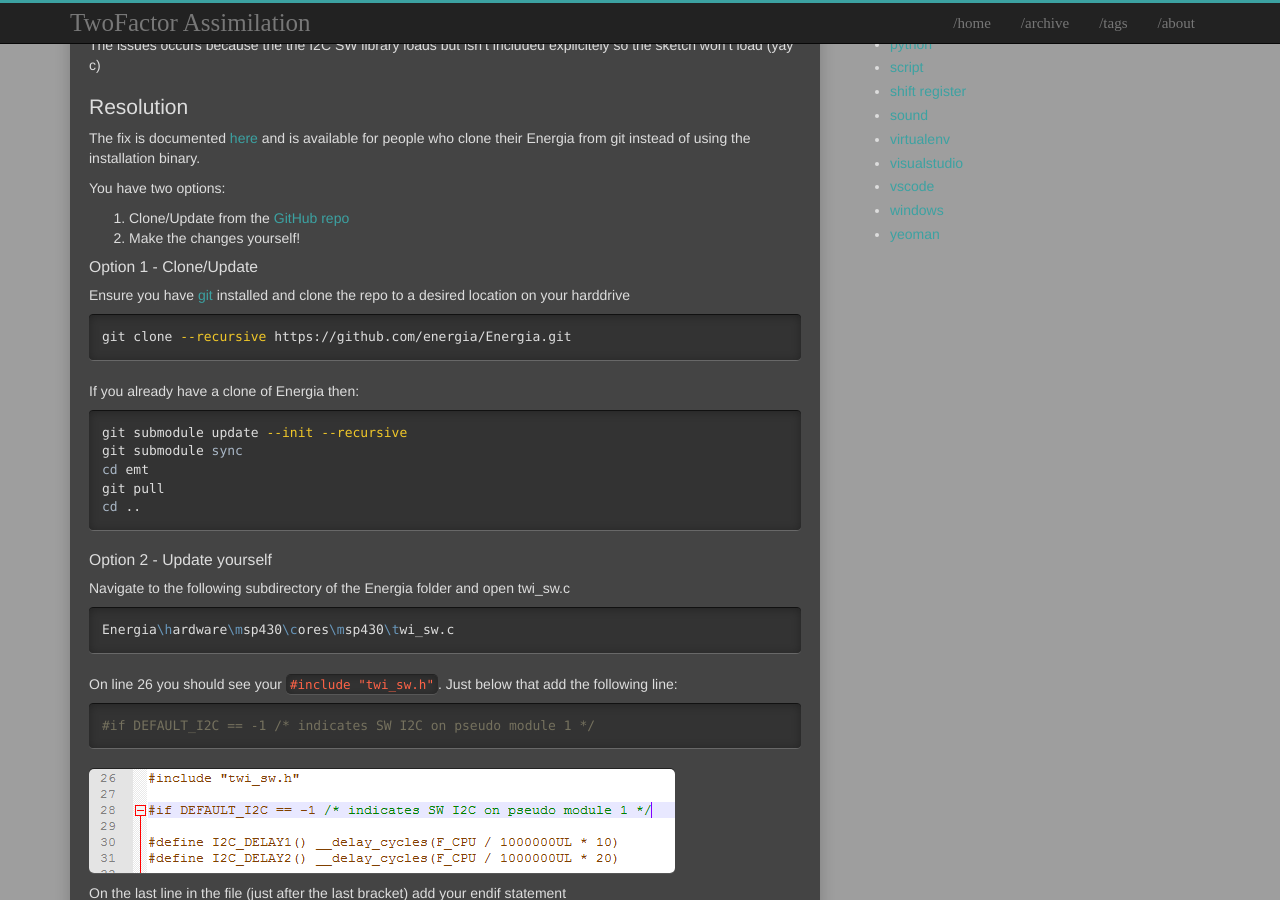
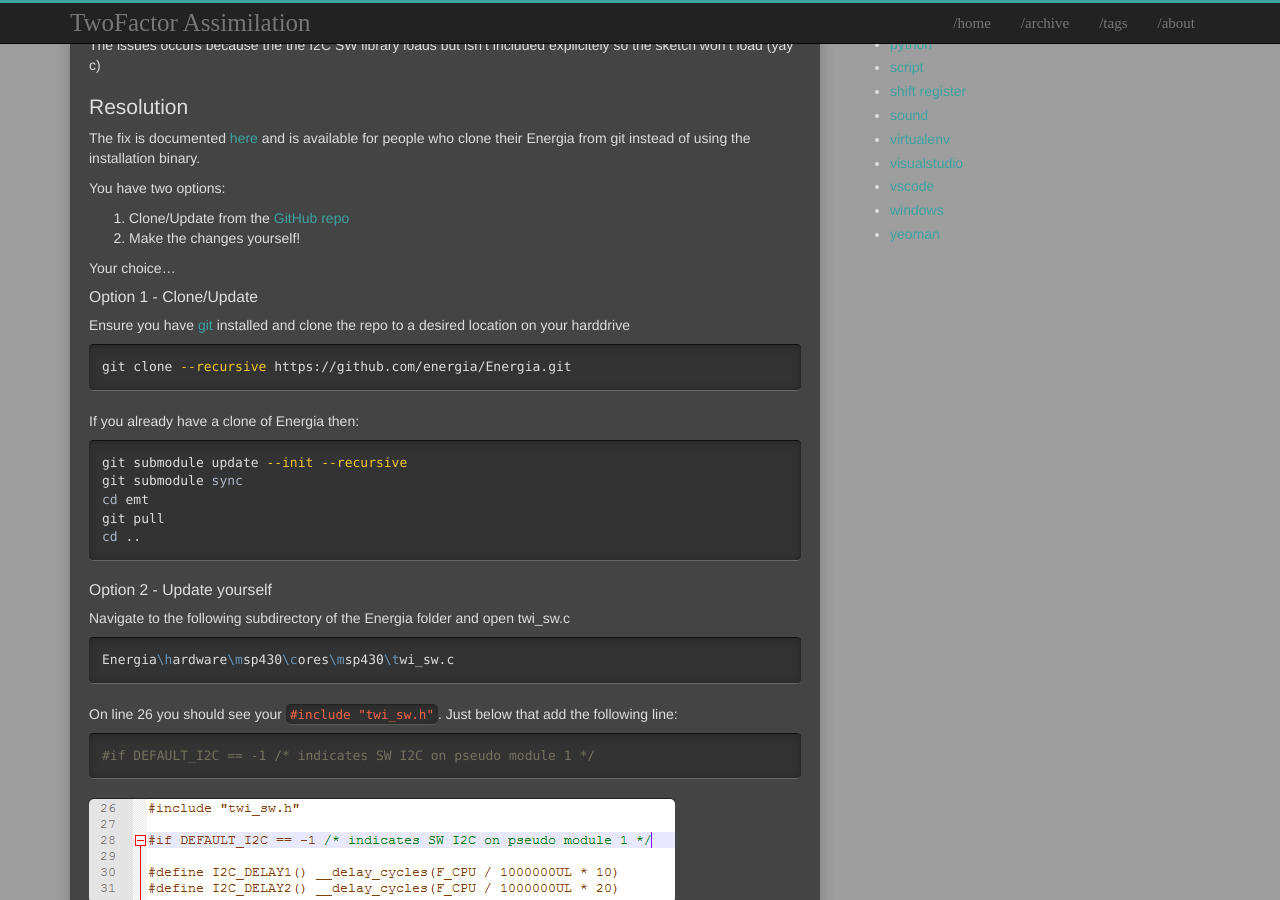
Before and after one commit to t04glovern/t04glovern.github.io.raw, a Jekyll site: the page built from _posts/2016-03-05-msp430--twisda1-undeclared-error.markdown, in a window 1280 px wide and 900 px high, scrolled down 631 px. Built offline with Jekyll 4.4.1, drawn with Linux system fonts in a browser that asks for light colours; comment, search, counter and statistics services are not loaded.

Commit message:
Fixed formatting

```diff
--- a/_posts/2016-03-05-msp430--twisda1-undeclared-error.markdown
+++ b/_posts/2016-03-05-msp430--twisda1-undeclared-error.markdown
@@ -47,6 +47,8 @@ You have two options:
 1. Clone/Update from the [GitHub repo](https://github.com/energia/Energia)
 2. Make the changes yourself!
 
+Your choice...
+
 #### Option 1 - Clone/Update
 
 Ensure you have [git](http://www.git-scm.com/) installed and clone the repo to a desired location on your harddrive
@@ -75,9 +77,9 @@ Energia\hardware\msp430\cores\msp430\twi_sw.c
 
 On line 26 you should see your `#include "twi_sw.h"`. Just below that add the following line:
 
-{% highlight bash %}
+{% highlight c %}
 #if DEFAULT_I2C == -1 /* indicates SW I2C on pseudo module 1 */
-{% endhighlight bash %}
+{% endhighlight c %}
 
 ![Line Change 1]({{ site.url }}/images/posts/2016.03.05/energia-line-change-1.png)
 
```
